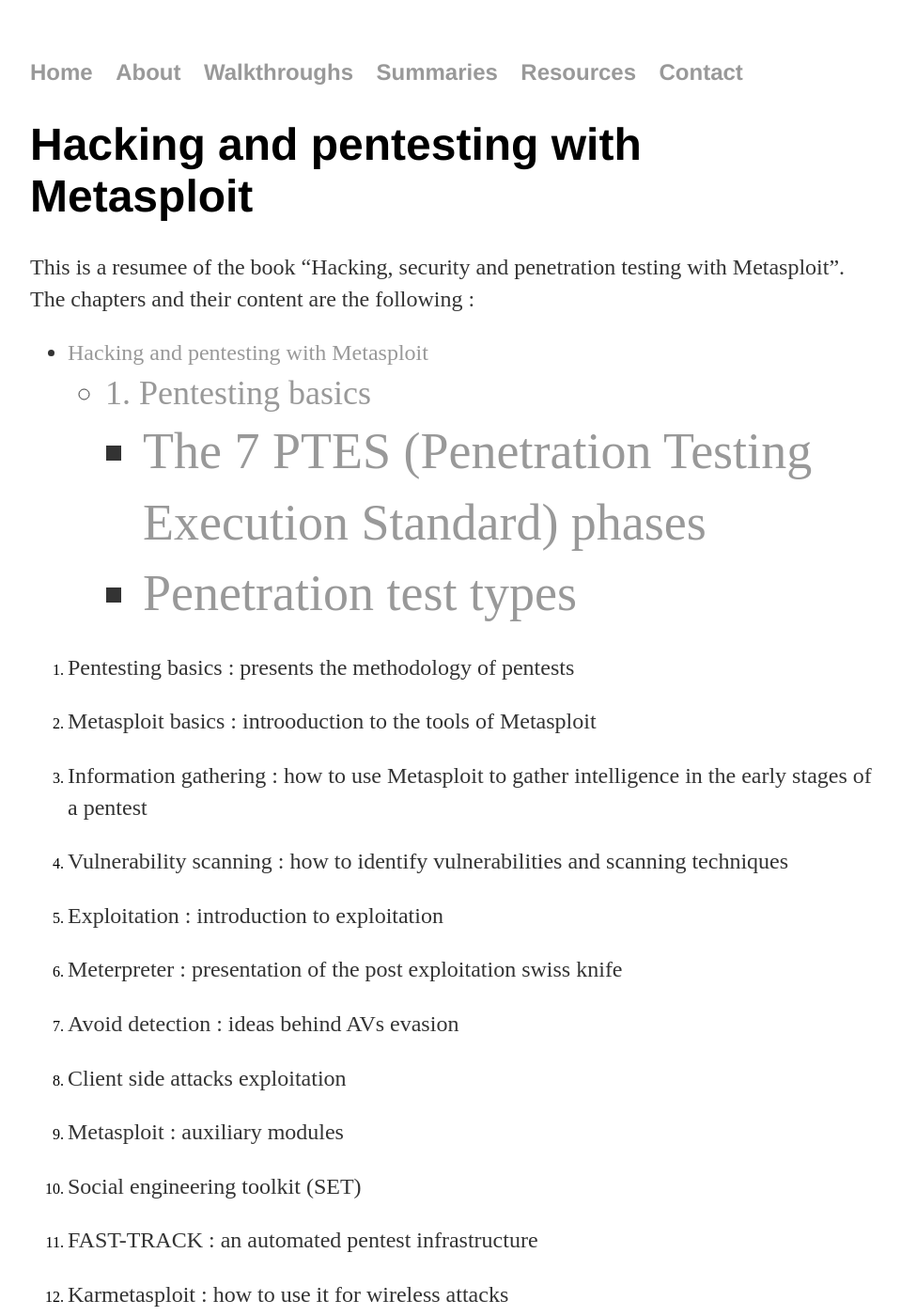
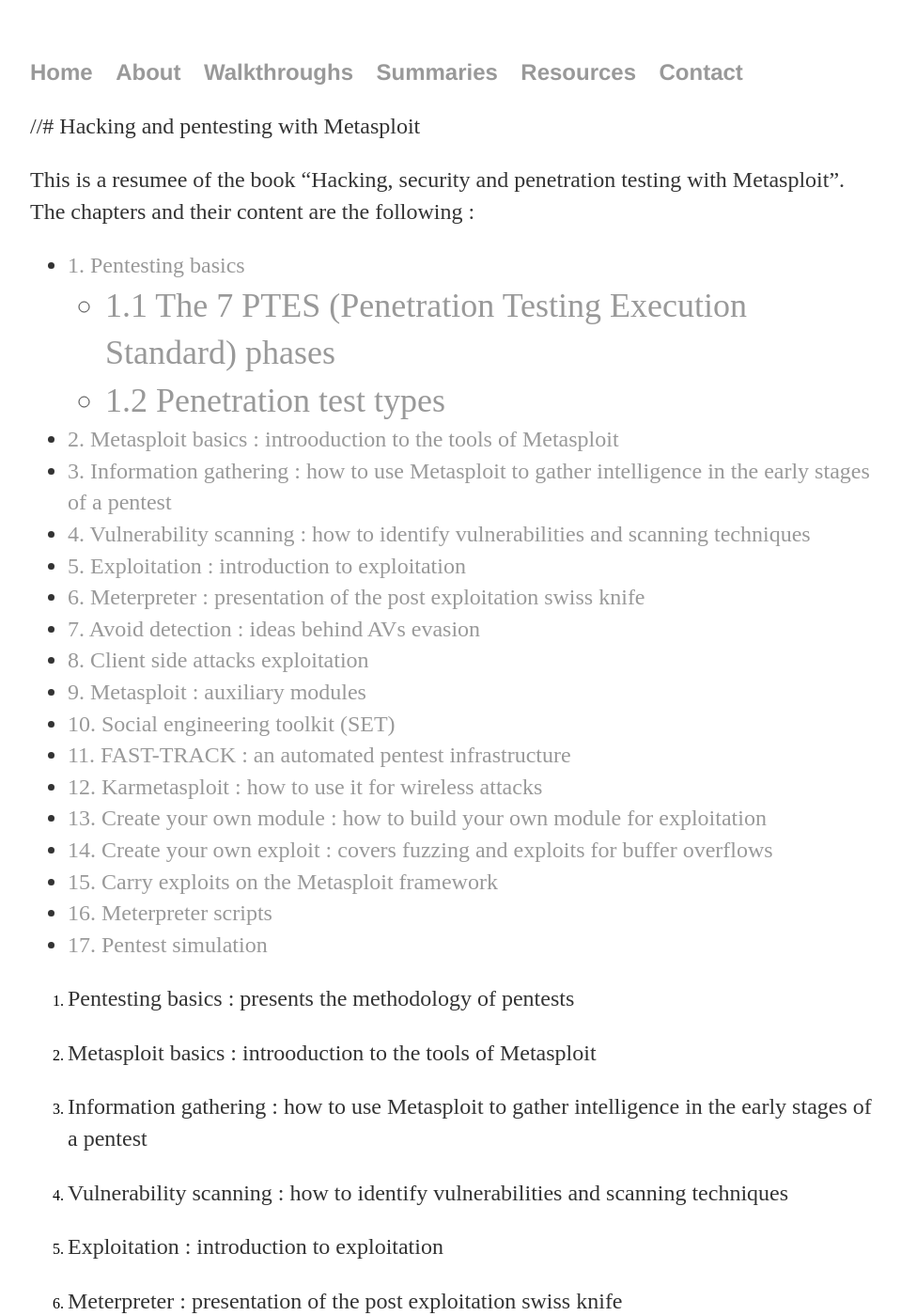
Before and after one commit to jsom1/jsom1.github.io, a Jekyll site: the page built from _summaries/metasploit.md, in a window 1280 px wide and 1400 px high. Shown: the whole window at 94% size, without its empty margins (160-1119 px from the left). Built offline with Jekyll 4.4.1, drawn with Linux system fonts in a browser that asks for light colours; our own code applies the rules of GitHub Pages for plain Markdown files; some of the changed text lies outside the part shown.

Commit message:
Update metasploit.md

```diff
--- a/_summaries/metasploit.md
+++ b/_summaries/metasploit.md
@@ -1,4 +1,4 @@
-# Hacking and pentesting with Metasploit
+//# Hacking and pentesting with Metasploit
 
 This is a resumee of the book “Hacking, security and penetration testing with Metasploit”.
 The chapters and their content are the following :
@@ -40,9 +40,9 @@
 
 17. Pentest simulation
 
-## 1. Pentesting basics
+# 1. Pentesting basics
 
-### The 7 PTES (Penetration Testing Execution Standard) phases
+## 1.1 The 7 PTES (Penetration Testing Execution Standard) phases
 
 1. **Pre-Engagement Actions**\\
 Discussion of the test’s scope with the client (what can we do, what methods we can use, which networks and addresses are in range, …)
@@ -79,7 +79,7 @@
 The report should contain an abstract, a presentation and a technical part.
 
 
-### Penetration test types
+## 1.2 Penetration test types
 
 * **White box (white hat)**\\
 It is a visible test : we work with the client.
@@ -92,3 +92,36 @@
 Pros : much more realistic than a white box test.
 Cons : lasts way longer than a white box test and require more skills.
 If possible, this should be the prefered over a white box test.
+
+
+# 2. Metasploit basics : introoduction to the tools of Metasploit
+
+# 3. Information gathering : how to use Metasploit to gather intelligence in the early stages of a pentest
+
+# 4. Vulnerability scanning : how to identify vulnerabilities and scanning techniques
+
+# 5. Exploitation : introduction to exploitation
+
+# 6. Meterpreter : presentation of the post exploitation swiss knife
+
+# 7. Avoid detection : ideas behind AVs evasion
+
+# 8. Client side attacks exploitation
+
+# 9. Metasploit : auxiliary modules
+
+# 10. Social engineering toolkit (SET)
+
+# 11. FAST-TRACK : an automated pentest infrastructure
+
+# 12. Karmetasploit : how to use it for wireless attacks
+
+# 13. Create your own module : how to build your own module for exploitation
+
+# 14. Create your own exploit : covers fuzzing and exploits for buffer overflows
+
+# 15. Carry exploits on the Metasploit framework
+
+# 16. Meterpreter scripts
+
+# 17. Pentest simulation
```
